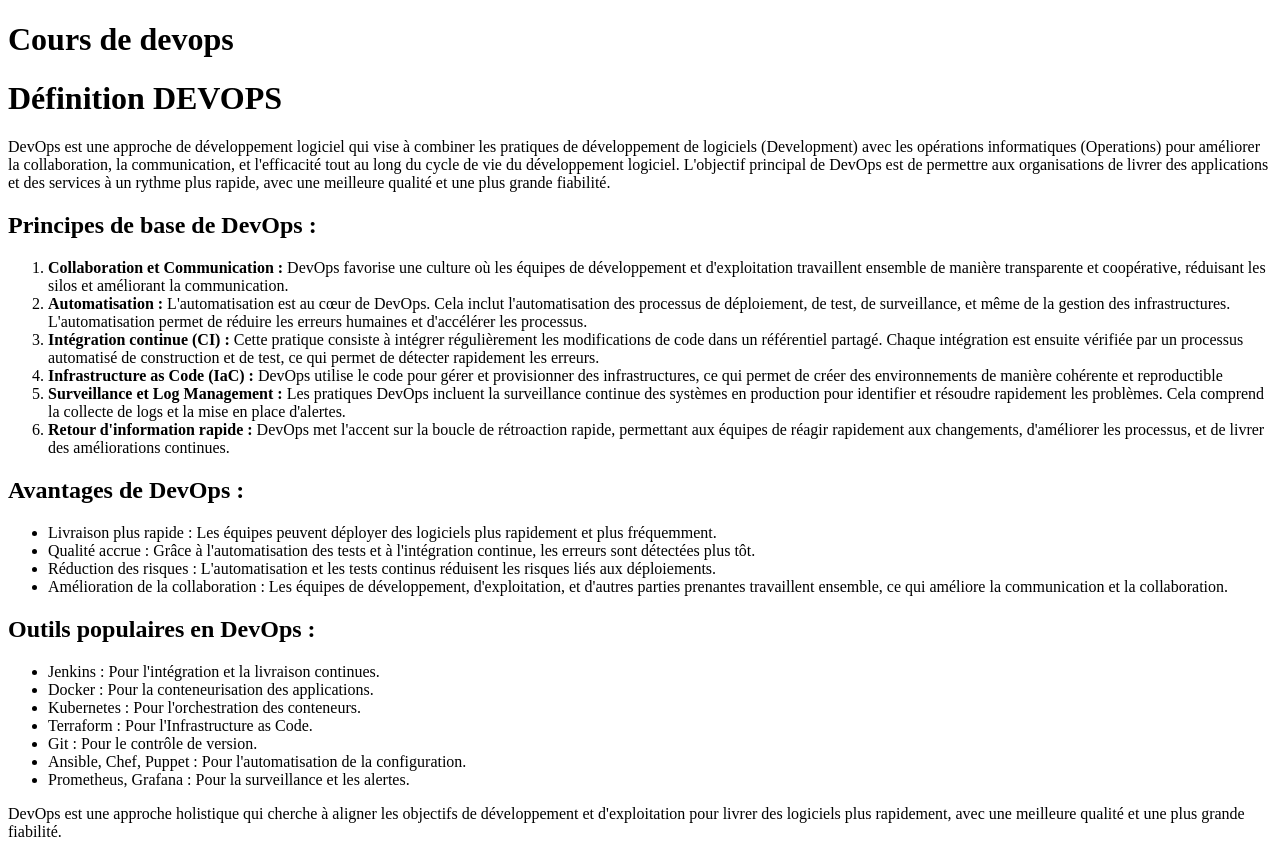
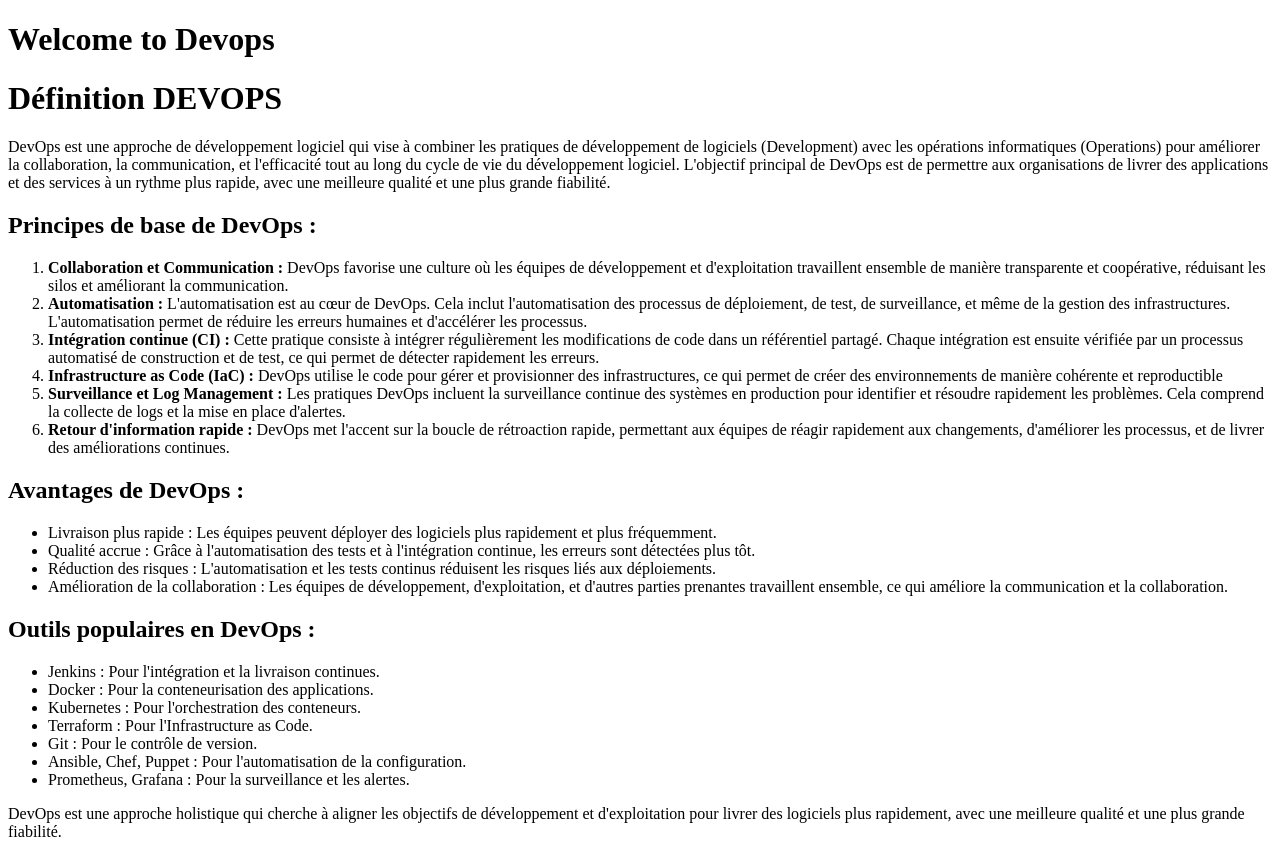
Before and after one commit to TheJoker793/jenkins2808, an Angular app: page / in a window 1280 px wide. Built offline with nearby package versions, Linux system fonts and the light colour scheme.

Commit message:
welcome to devops

```diff
--- a/src/app/app.component.html
+++ b/src/app/app.component.html
@@ -1,4 +1,4 @@
-<h1>Cours de devops</h1>
+<h1>Welcome to Devops</h1>
 <h1>Définition DEVOPS</h1>
 <div>DevOps est une approche de développement logiciel qui vise à combiner les pratiques de développement de logiciels
     (Development) avec les opérations informatiques (Operations) pour améliorer la collaboration, la communication, et
```
